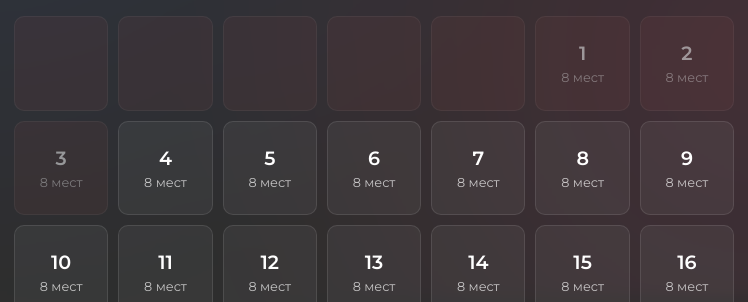
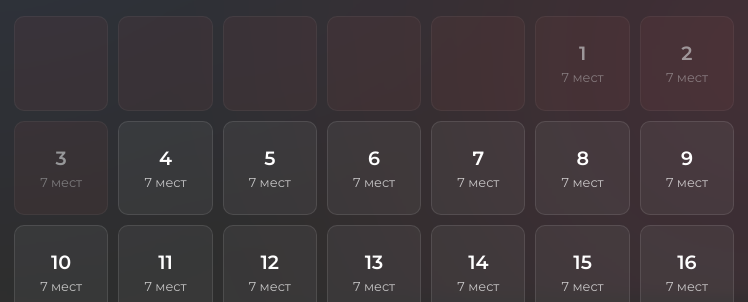
Before and after one commit to Ggrigorii/aischedule, a plain HTML site: page index.html in a window 1280 px wide. Shown: the part 498-800 px from the top of the page, 266-1014 px from the left. Drawn offline with Linux system fonts and the light colour scheme; no server answers.

Commit message:
Update index.html

```diff
--- a/index.html
+++ b/index.html
@@ -33,6 +33,15 @@
                 radial-gradient(circle at 80% 70%, rgba(255, 41, 117, 0.1) 0%, transparent 50%);
             z-index: -1;
             animation: backgroundMove 20s ease-in-out infinite alternate;
+        }
+
+        @keyframes backgroundMove {
+            0% {
+                background-position: 0% 0%;
+            }
+            100% {
+                background-position: 100% 100%;
+            }
         }
 
         .container {
@@ -866,7 +875,7 @@
                     slotsSpan.textContent = bookingsCount > 0 ? `${bookingsCount} записей` : 'Нет записей';
                 } else {
                     const availableSlots = getAvailableSlots(currentDateStr);
-                    slotsSpan.textContent = `${availableSlots} мест`;
+                    slotsSpan.textContent = availableSlots;
                 }
 
                 dayElement.appendChild(dateSpan);
@@ -929,9 +938,22 @@
         }
 
         function getAvailableSlots(date) {
-            const totalSlots = 8;
-            const booked = bookings[date]?.length || 0;
-            return totalSlots - booked;
+            const totalSlots = 7; // всего 7 слотов (с 14:00 до 20:00)
+            const dateAvailableSlots = availableSlots[date] || {};
+            const bookedSlots = bookings[date]?.length || 0;
+
+            // Подсчитываем количество отключенных слотов (false)
+            const disabledSlots = Object.values(dateAvailableSlots).filter(value => value === false).length;
+
+            // Вычитаем из общего количества слотов количество отключенных и забронированных
+            const available = totalSlots - disabledSlots - bookedSlots;
+
+            // Определяем правильное окончание слова "место"
+            let word = 'мест';
+            if (available === 1) word = 'место';
+            else if (available >= 2 && available <= 4) word = 'места';
+
+            return `${available} ${word}`;
         }
 
         function prevMonth() {
```
